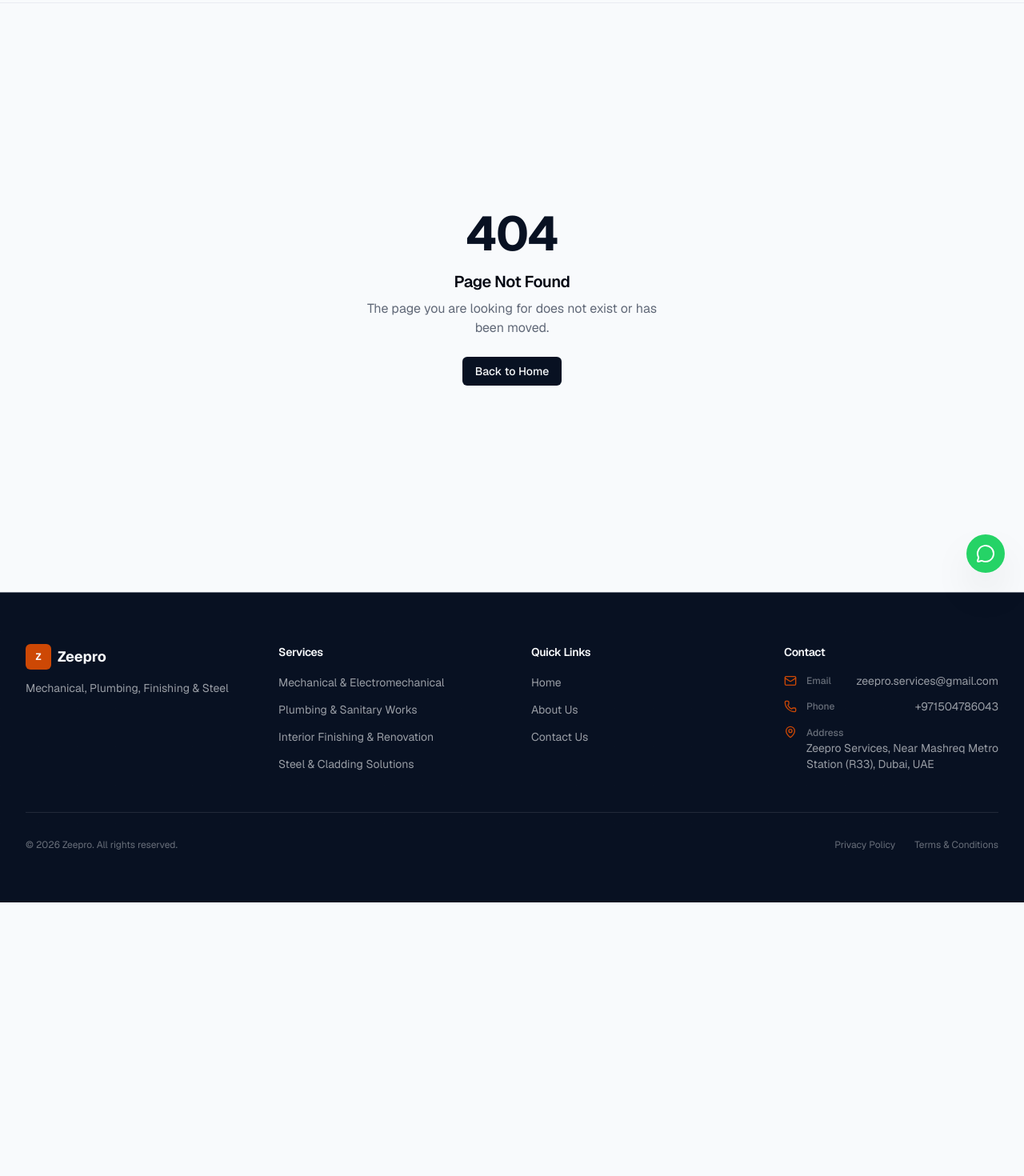
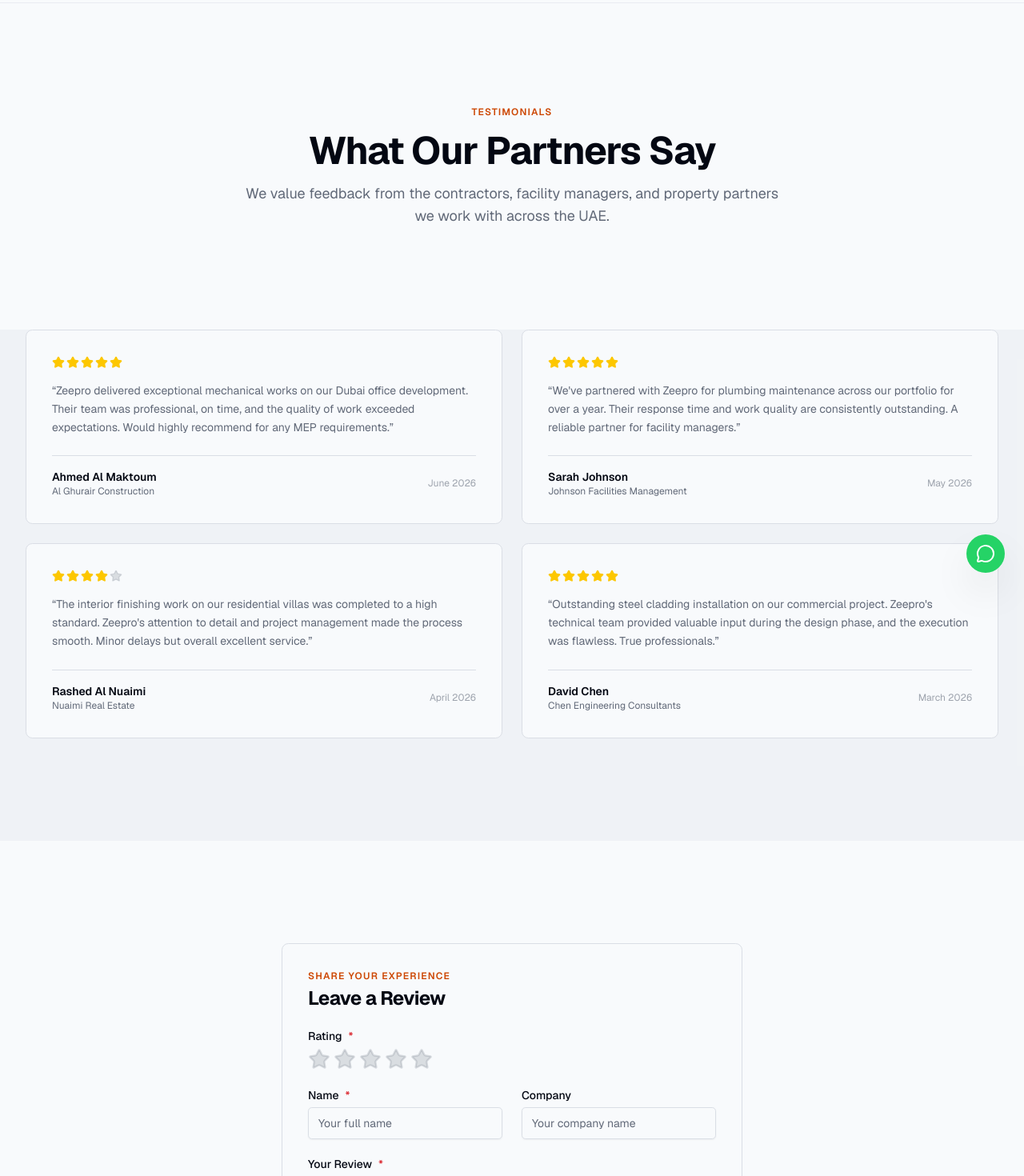
Before and after one commit to zee-pro/zeepro-services, a Next.js app: page /reviews in a window 1280 px wide. Before the commit this address had no page. Shown: the part 60-1530 px from the top of the page at 80% size. Before the commit the page ends 1188 px from the top, so only its background shows below. Built offline with nearby package versions, Linux system fonts and the light colour scheme.

Commit message:
Add /reviews page displaying testimonials and submission form

```diff
--- /dev/null
+++ b/src/app/reviews/page.tsx
@@ -0,0 +1,102 @@
+import type { Metadata } from "next";
+import { ReviewForm } from "@/components/reviews/review-form";
+import { reviews } from "@/data/reviews";
+import { Star } from "lucide-react";
+
+export const metadata: Metadata = {
+  title: "Reviews",
+  description:
+    "Read reviews from contractors, facility managers, and property partners who trust Zeepro for their construction and maintenance needs in the UAE.",
+  openGraph: {
+    title: "Reviews | Zeepro",
+    description:
+      "Read reviews from contractors, facility managers, and property partners who trust Zeepro for their construction and maintenance needs in the UAE.",
+  },
+};
+
+function StarRating({ rating }: { rating: number }) {
+  return (
+    <div className="flex gap-0.5" aria-label={`${rating} out of 5 stars`}>
+      {Array.from({ length: 5 }, (_, i) => (
+        <Star
+          key={i}
+          className={`size-4 ${i < rating ? "fill-yellow-400 text-yellow-400" : "fill-muted-foreground/20 text-muted-foreground/20"}`}
+          aria-hidden="true"
+        />
+      ))}
+    </div>
+  );
+}
+
+export default function ReviewsPage() {
+  return (
+    <>
+      {/* Header */}
+      <section className="relative overflow-hidden py-24 sm:py-32">
+        <div
+          aria-hidden="true"
+          className="pointer-events-none absolute inset-0 bg-[radial-gradient(ellipse_at_bottom_left,var(--color-accent)/3%,transparent_50%)]"
+        />
+        <div className="relative mx-auto max-w-7xl px-4 text-center sm:px-6 lg:px-8">
+          <p className="mb-4 text-xs font-semibold uppercase tracking-widest text-accent">
+            Testimonials
+          </p>
+          <h1 className="text-3xl font-bold text-foreground sm:text-4xl lg:text-5xl">
+            What Our Partners Say
+          </h1>
+          <p className="mx-auto mt-4 max-w-2xl text-lg text-muted-foreground">
+            We value feedback from the contractors, facility managers, and
+            property partners we work with across the UAE.
+          </p>
+        </div>
+      </section>
+
+      {/* Reviews grid */}
+      <section className="relative overflow-hidden bg-muted/50 pb-24 sm:pb-32">
+        <div className="relative mx-auto max-w-7xl px-4 sm:px-6 lg:px-8">
+          <div className="grid gap-6 sm:grid-cols-2">
+            {reviews.map((review) => (
+              <div
+                key={review.id}
+                className="flex flex-col rounded-xl border border-border bg-background p-6 sm:p-8"
+              >
+                <StarRating rating={review.rating} />
+                <p className="mt-4 flex-1 text-sm leading-relaxed text-muted-foreground">
+                  &ldquo;{review.text}&rdquo;
+                </p>
+                <div className="mt-6 flex items-center justify-between border-t border-border pt-4">
+                  <div>
+                    <p className="text-sm font-semibold text-foreground">
+                      {review.name}
+                    </p>
+                    {review.company && (
+                      <p className="text-xs text-muted-foreground">
+                        {review.company}
+                      </p>
+                    )}
+                  </div>
+                  <span className="text-xs text-muted-foreground/60">
+                    {review.date}
+                  </span>
+                </div>
+              </div>
+            ))}
+          </div>
+        </div>
+      </section>
+
+      {/* Submit review form */}
+      <section className="relative overflow-hidden py-24 sm:py-32">
+        <div
+          aria-hidden="true"
+          className="pointer-events-none absolute inset-0 bg-[radial-gradient(ellipse_at_top_right,var(--color-accent)/3%,transparent_50%)]"
+        />
+        <div className="relative mx-auto max-w-7xl px-4 sm:px-6 lg:px-8">
+          <div className="mx-auto max-w-xl">
+            <ReviewForm />
+          </div>
+        </div>
+      </section>
+    </>
+  );
+}
```
